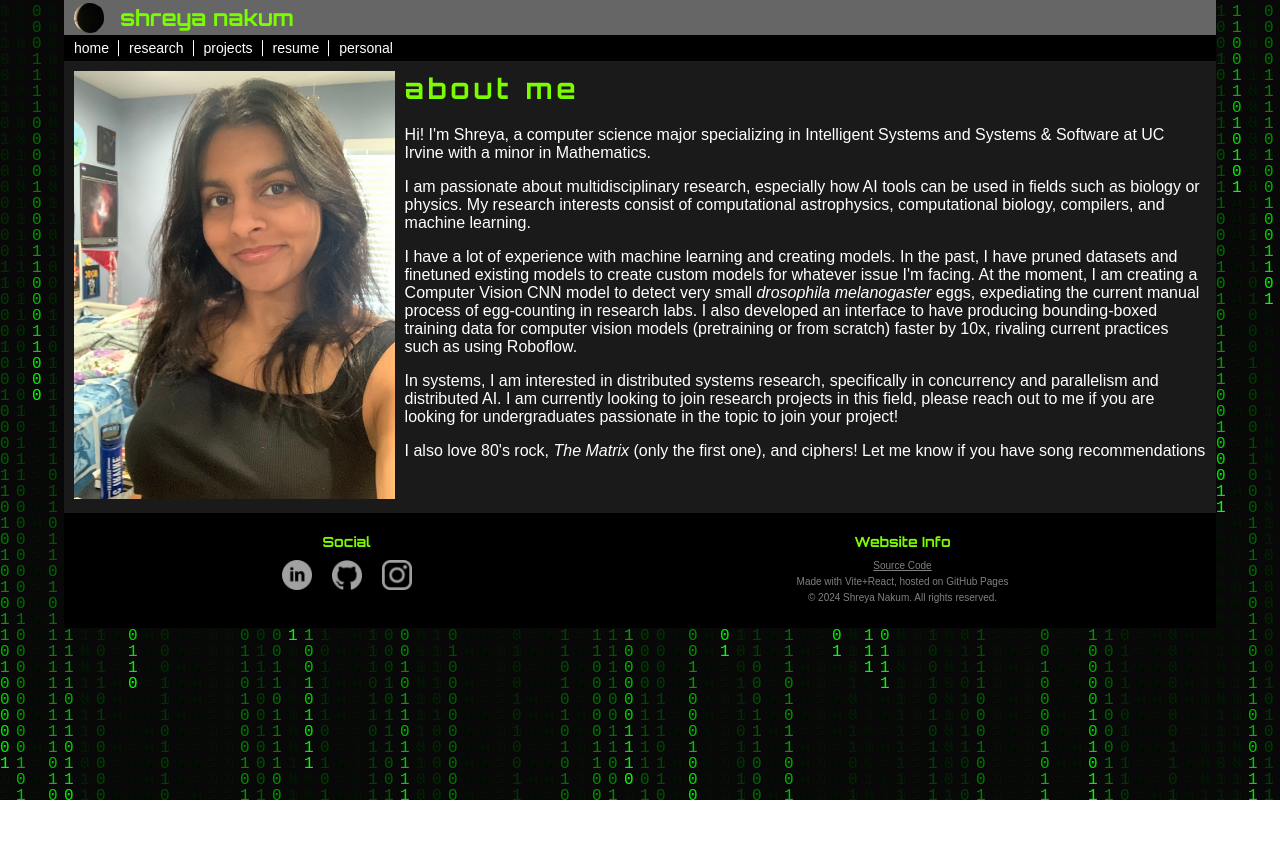
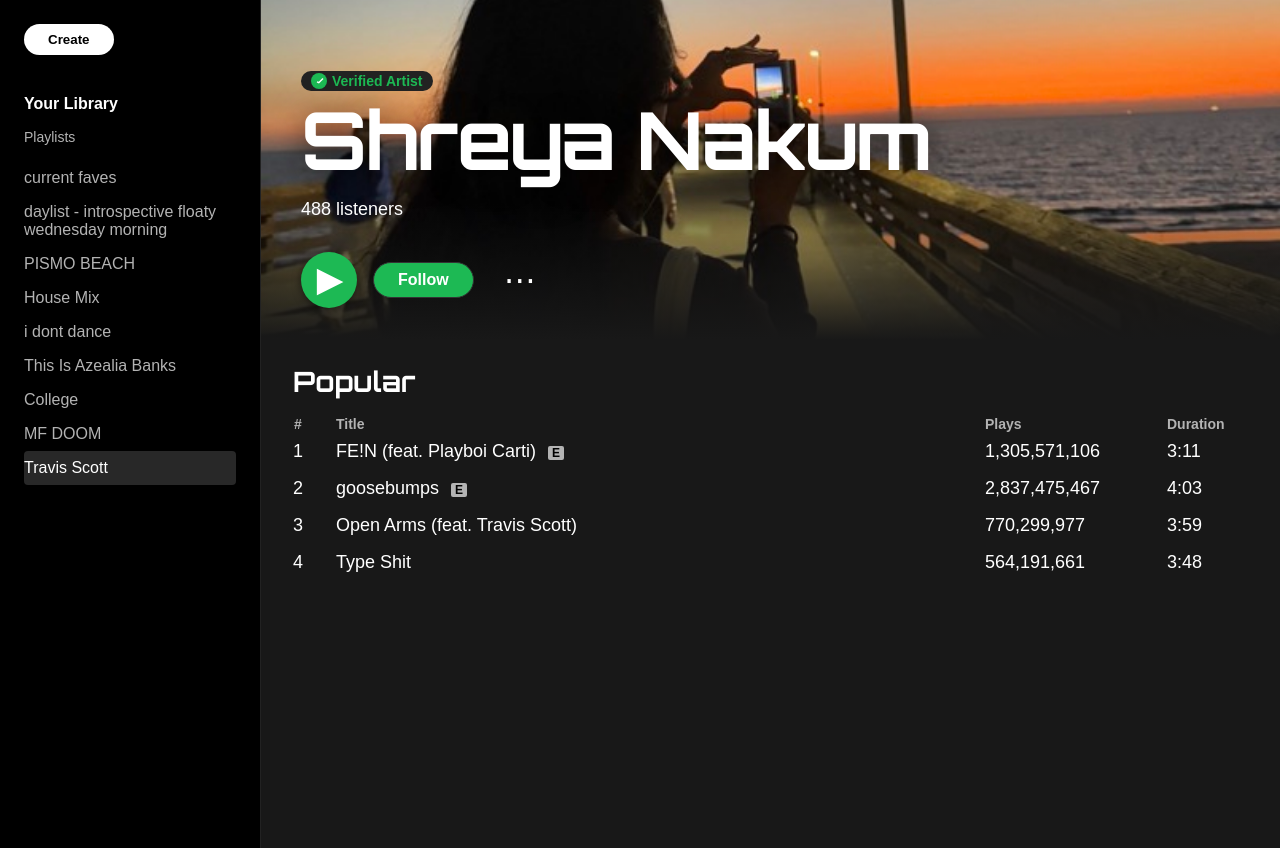
Before and after one commit to sn82978/sn82978.github.io, a React (Vite) app in the folder personal-site/: page / in a window 1280 px wide. Before the commit the page ends 800 px from the top, so only its background shows below. Built offline with nearby package versions, Linux system fonts and the light colour scheme.

Commit message:
spotify version of my website

```diff
--- a/personal-site/src/App.jsx
+++ b/personal-site/src/App.jsx
@@ -1,25 +1,180 @@
-import { useState } from 'react'
-import { Link } from 'react-router-dom';
-import './App.css'
+// App.js
+import React from "react";
+import ArtistHeader from "./components/ArtistHeader";
 
-import Header from './components/Header';
-import Navigation from './components/Navigation';
-import MainContent from './components/MainContent';
-import Footer from './components/Footer';
-import MatrixBackground from './components/MatrixBackground';
+// Dummy data
+const artist = {
+  tracks: [
+    {
+      title: "FE!N (feat. Playboi Carti)",
+      plays: "1,305,571,106",
+      duration: "3:11",
+      explicit: true,
+    },
+    {
+      title: "goosebumps",
+      plays: "2,837,475,467",
+      duration: "4:03",
+      explicit: true,
+    },
+    {
+      title: "Open Arms (feat. Travis Scott)",
+      plays: "770,299,977",
+      duration: "3:59",
+      explicit: false,
+    },
+    {
+      title: "Type Shit",
+      plays: "564,191,661",
+      duration: "3:48",
+      explicit: false,
+    },
+  ],
+  playlists: [
+    "current faves",
+    "daylist - introspective floaty wednesday morning",
+    "PISMO BEACH",
+    "House Mix",
+    "i dont dance",
+    "This Is Azealia Banks",
+    "College",
+    "MF DOOM",
+  ],
+};
+
+function Sidebar({ playlists }) {
+  return (
+    <aside style={{
+      width: 260,
+      background: "#000",
+      color: "#b3b3b3",
+      height: "100vh",
+      padding: "24px 0",
+      display: "flex",
+      flexDirection: "column",
+      borderRight: "1px solid #222",
+    }}>
+      <div style={{ padding: "0 24px", marginBottom: 24 }}>
+        <button style={{
+          background: "#fff",
+          color: "#000",
+          border: "none",
+          borderRadius: 999,
+          fontWeight: "bold",
+          padding: "8px 24px",
+          marginBottom: 16,
+          cursor: "pointer"
+        }}>Create</button>
+      </div>
+      <div style={{ padding: "0 24px" }}>
+        <div style={{ fontWeight: "bold", color: "#fff", marginBottom: 16 }}>Your Library</div>
+        <div style={{ fontSize: 14, marginBottom: 8 }}>Playlists</div>
+        <ul style={{ listStyle: "none", padding: 0 }}>
+          {playlists.map((pl, i) => (
+            <li key={pl} style={{
+              padding: "8px 0",
+              background: pl === "Travis Scott" ? "#282828" : "transparent",
+              color: pl === "Travis Scott" ? "#fff" : "#b3b3b3",
+              borderRadius: 4,
+              cursor: "pointer"
+            }}>{pl}</li>
+          ))}
+          <li style={{
+            padding: "8px 0",
+            background: "#282828",
+            color: "#fff",
+            borderRadius: 4,
+            cursor: "pointer"
+          }}>Travis Scott</li>
+        </ul>
+      </div>
+    </aside>
+  );
+}
+
+function PopularTracks({ tracks }) {
+  return (
+    <div style={{ padding: "24px 32px" }}>
+      <h2 style={{ color: "#fff", fontSize: 28, marginBottom: 16 }}>Popular</h2>
+      <table style={{ width: "100%", color: "#fff", borderSpacing: 0 }}>
+        <thead>
+          <tr style={{ color: "#b3b3b3", fontSize: 14 }}>
+            <th style={{ textAlign: "left", width: 40 }}>#</th>
+            <th style={{ textAlign: "left" }}>Title</th>
+            <th style={{ textAlign: "left", width: 180 }}>Plays</th>
+            <th style={{ textAlign: "left", width: 80 }}>Duration</th>
+          </tr>
+        </thead>
+        <tbody>
+          {tracks.map((track, i) => (
+            <tr key={track.title} style={{ borderTop: "1px solid #282828", fontSize: 18 }}>
+              <td style={{ padding: "8px 0" }}>{i + 1}</td>
+              <td>
+                <span style={{ marginRight: 8 }}>{track.title}</span>
+                {track.explicit && (
+                  <span style={{
+                    background: "#b3b3b3",
+                    color: "#000",
+                    borderRadius: 2,
+                    fontSize: 12,
+                    padding: "0 4px",
+                    fontWeight: "bold",
+                    marginLeft: 4
+                  }}>E</span>
+                )}
+              </td>
+              <td>{track.plays}</td>
+              <td>{track.duration}</td>
+            </tr>
+          ))}
+        </tbody>
+      </table>
+    </div>
+  );
+}
 
 function App() {
   return (
-    <>
-      <MatrixBackground />
-      <div className="app">
-        <Header />
-        <Navigation />
-        <MainContent />
-        <Footer />
-      </div>
-    </>
+    <div style={{
+      display: "flex",
+      background: "#181818",
+      minHeight: "100vh"
+    }}>
+      <Sidebar playlists={artist.playlists} />
+      <main style={{ flex: 1, overflow: "auto", background: "#181818" }}>
+        <ArtistHeader artist={artist} />
+        <PopularTracks tracks={artist.tracks} />
+      </main>
+    </div>
   );
 }
 
 export default App;
+
+
+
+// import { useState } from 'react'
+// import { Link } from 'react-router-dom';
+// import './App.css'
+
+// import Header from './components/Header';
+// import Navigation from './components/Navigation';
+// import MainContent from './components/MainContent';
+// import Footer from './components/Footer';
+// import MatrixBackground from './components/MatrixBackground';
+
+// function App() {
+//   return (
+//     <>
+//       <MatrixBackground />
+//       <div className="app">
+//         <Header />
+//         <Navigation />
+//         <MainContent />
+//         <Footer />
+//       </div>
+//     </>
+//   );
+// }
+
+// export default App;
--- /dev/null
+++ b/personal-site/src/components/ArtistHeader.jsx
@@ -0,0 +1,142 @@
+import React, { useState } from "react";
+
+const artist = {
+  name: "Shreya Nakum",
+  image: "IMG_6628_Medium.jpeg",
+  verified: true,
+};
+
+export default function ArtistHeader() {
+  const [followers, setFollowers] = useState(488);
+
+  const [isFollowing, setIsFollowing] = useState(false);
+
+  const handleFollowClick = () => {
+    if (!isFollowing) {
+      setFollowers(followers + 1);
+      setIsFollowing(true);
+    } else {
+      setFollowers(followers - 1);
+      setIsFollowing(false);
+    }
+  };
+
+  return (
+    <div
+      style={{
+        position: "relative",
+        width: "100%",
+        height: 340,
+        backgroundImage: `url(${artist.image})`,
+        backgroundSize: "cover",
+        backgroundPosition: "center",
+        display: "flex",
+        alignItems: "flex-end",
+        padding: "0 40px 32px 40px",
+        boxSizing: "border-box",
+      }}
+    >
+      {/* Overlay for dark gradient */}
+      <div
+        style={{
+          position: "absolute",
+          inset: 0,
+          background: "linear-gradient(180deg, rgba(24,24,24,0) 60%, #181818 100%)",
+          zIndex: 1,
+        }}
+      />
+      {/* Content */}
+      <div style={{ position: "relative", zIndex: 2 }}>
+        {artist.verified && (
+          <div style={{ display: "flex", alignItems: "center", marginBottom: 8 }}>
+            <span
+              style={{
+                color: "#1db954",
+                background: "#222",
+                borderRadius: 999,
+                fontWeight: "bold",
+                fontSize: 14,
+                padding: "2px 10px",
+                marginRight: 8,
+                display: "inline-flex",
+                alignItems: "center",
+              }}
+            >
+              <svg width="16" height="16" viewBox="0 0 16 16" style={{ marginRight: 5 }}>
+                <circle cx="8" cy="8" r="8" fill="#1db954" />
+                <path d="M12 5.5l-4.2 4.2L6 8.9" stroke="#fff" strokeWidth="1.5" fill="none" />
+              </svg>
+              Verified Artist
+            </span>
+          </div>
+        )}
+        <h1
+          style={{
+            fontSize: 80,
+            fontWeight: "bold",
+            color: "#fff",
+            margin: 0,
+            lineHeight: 1,
+            letterSpacing: -2,
+            textShadow: "0 4px 32px #000a",
+          }}
+        >
+          {artist.name}
+        </h1>
+        <div style={{ color: "#fff", fontSize: 18, marginTop: 20, fontWeight: 500 }}>
+          {followers.toLocaleString()} listeners
+        </div>
+        {/* Action Buttons */}
+        <div style={{ display: "flex", alignItems: "center", marginTop: 32, gap: 16 }}>
+          <button
+            style={{
+              background: "#1db954",
+              color: "#fff",
+              border: "none",
+              borderRadius: "50%",
+              width: 56,
+              height: 56,
+              fontSize: 32,
+              fontWeight: "bold",
+              display: "flex",
+              alignItems: "center",
+              justifyContent: "center",
+              cursor: "pointer",
+              boxShadow: "0 2px 8px #0008",
+            }}
+          >
+            ▶
+          </button>
+          <button
+            onClick={handleFollowClick}
+            style={{
+              background: isFollowing ? "#222" : "#1db954",
+              color: "#fff",
+              border: "1px solid #333",
+              borderRadius: 999,
+              padding: "8px 24px",
+              fontWeight: "bold",
+              fontSize: 16,
+              cursor: "pointer",
+              transition: "background 0.2s",
+            }}
+          >
+            {isFollowing ? "Following" : "Follow"}
+          </button>
+          <button
+            style={{
+              background: "transparent",
+              color: "#fff",
+              border: "none",
+              fontSize: 32,
+              marginLeft: 8,
+              cursor: "pointer",
+            }}
+          >
+            ⋯
+          </button>
+        </div>
+      </div>
+    </div>
+  );
+}
```
Also changed, not shown: personal-site/public/IMG_6628_Medium.jpeg (renamed from personal-site/public/IMG_6628 Medium.jpeg).
